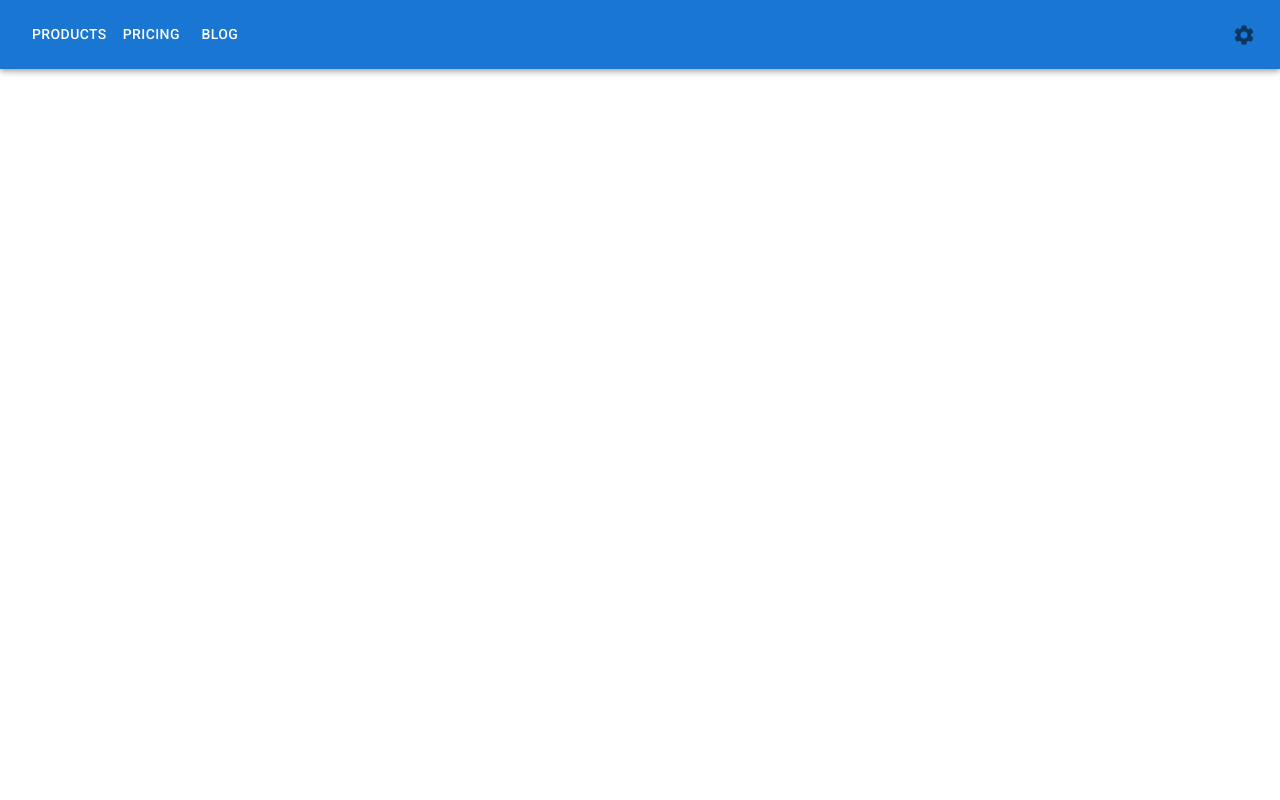
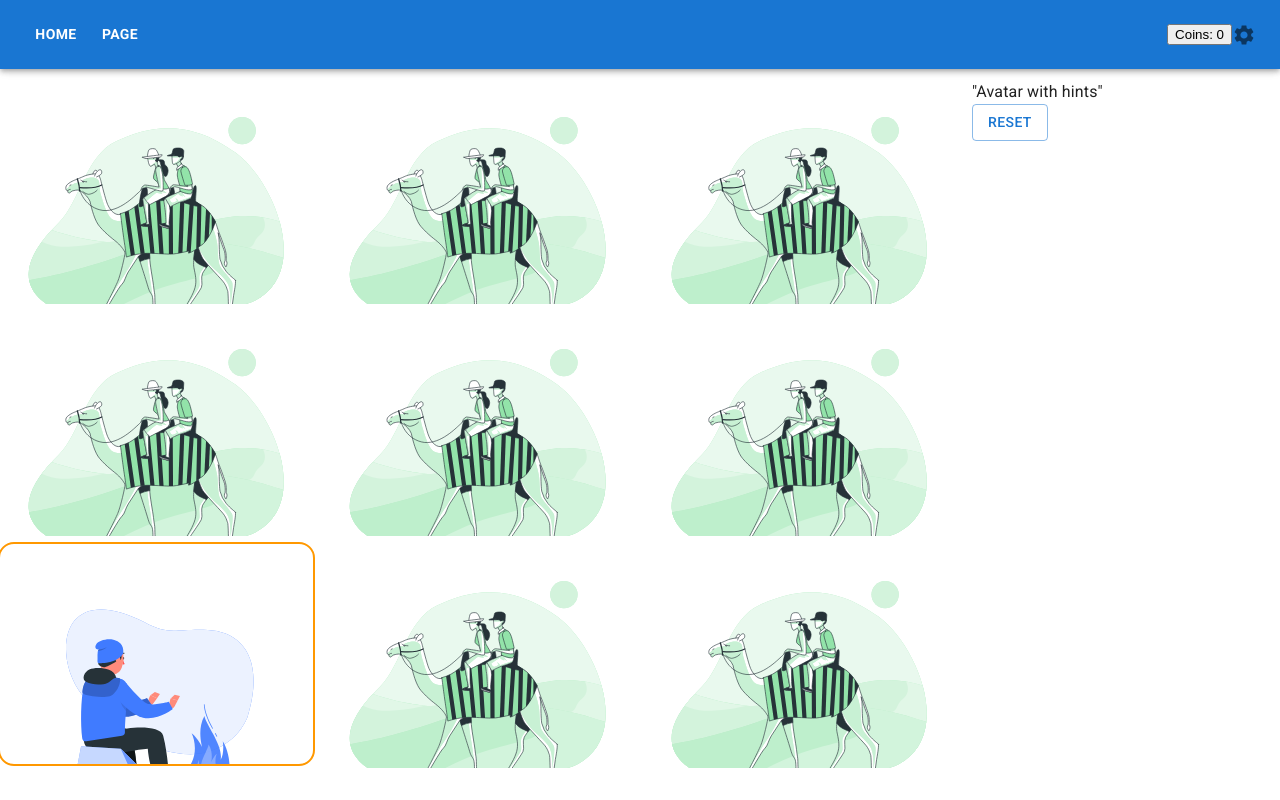
Before and after one commit to vicenteke/redux-portfolio, a React (Create React App) app: page / in a window 1280 px wide. Built offline with nearby package versions, Linux system fonts and the light colour scheme.

Commit message:
Fixed AppBar and a few things of home page

```diff
--- a/src/components/App.tsx
+++ b/src/components/App.tsx
@@ -1,11 +1,12 @@
 import React from 'react';
 import {
-    BrowserRouter as Router,
     Routes,
     Route,
-    Link
+    Link,
+    useNavigate
 } from 'react-router-dom';
 
+import { styled } from '@mui/material/styles';
 import AppBar from '@mui/material/AppBar';
 import Box from '@mui/material/Box';
 import Toolbar from '@mui/material/Toolbar';
@@ -33,15 +34,25 @@ import { Coins } from '../features/coins/Coins';
 import { Rooms } from '../features/rooms/Rooms';
 import Page from '../pages/Page';
 
+// Offset to go under AppBarr
+const Offset = styled('div')(({ theme }) => theme.mixins.toolbar);
+
 function App() {
-    const pages = ['Products', 'Pricing', 'Blog'];
+    // Constants and setup
     const settings = ['Profile', 'Account', 'Dashboard', 'Logout'];
-
+    const pages: object = {
+        'Home': '/',
+        'Page': '/page'
+    }
+    const linkClassName = 'menu-link'
     const drawerWidth = 240
 
+    // Hooks
     const [navOpen, setNavOpen] = React.useState<boolean>(false);
     const [anchorElSettings, setAnchorElSettings] = React.useState<HTMLElement | null>(null);
+    const navigate = useNavigate()
 
+    // Methods
     const toggleNavMenu = (event: React.MouseEvent<HTMLElement>) => {
         setNavOpen(!navOpen);
     };
@@ -56,8 +67,14 @@ function App() {
         setAnchorElSettings(null);
     };
 
+    const navigateAndCloseDrawer = (route: string) => {
+        setNavOpen(false)
+        navigate(route)
+    }
+
+    // App
     return (<>
-        <AppBar position="fixed" sx={{ zIndex: (theme) => theme.zIndex.drawer + 1 }}>
+        <AppBar position="fixed" sx={{ zIndex: (theme) => theme.zIndex.drawer + 1}}>
             <Container maxWidth="xl">
                 <Toolbar disableGutters>
                     <Box sx={{ flexGrow: 1, display: { xs: 'flex', md: 'none' } }}>
@@ -73,18 +90,19 @@ function App() {
                         </IconButton>
                     </Box>
                     <Box sx={{ flexGrow: 1, display: { xs: 'none', md: 'flex' } }}>
-                        {pages.map((page) => (
-                        <Button
-                            key={page}
-                            onClick={handleCloseNavMenu}
-                            sx={{ my: 2, color: 'white', display: 'block' }}
-                        >
-                            {page}
-                        </Button>
-                        ))}
+                        {Object.keys(pages).map((page) => {
+                            return (<Button
+                                key={page}
+                                onClick={handleCloseNavMenu}
+                                sx={{ my: 2, color: 'white', display: 'block' }}
+                            >
+                                <Link to={pages[page as keyof typeof pages]} className={linkClassName}>{page}</Link>
+                            </Button>)
+                        })}
                     </Box>
 
                     <Box sx={{ flexGrow: 0 }}>
+                        <Coins />
                         <Tooltip title="Open settings">
                             <IconButton onClick={handleOpenSettingsMenu} sx={{ p: 0 }}>
                                 <Settings />
@@ -127,16 +145,19 @@ function App() {
             <Toolbar />
             <Box sx={{ overflow: 'auto' }}>
                 <List>
-                    {['Inbox', 'Starred', 'Send email', 'Drafts'].map((text, index) => (
-                    <ListItem key={text} disablePadding>
-                        <ListItemButton>
-                        <ListItemIcon>
-                            {index % 2 === 0 ? <InboxIcon /> : <MailIcon />}
-                        </ListItemIcon>
-                        <ListItemText primary={text} />
+
+                    {Object.keys(pages).map((page) => {
+                        return (<ListItem key={`${page}-drawer`} disablePadding>
+                        {/* <ListItemButton>
+                            <NavLink to={pages[page as keyof typeof pages]}>
+                            <ListItemText primary={page} />
+                            </NavLink>
+                        </ListItemButton> */}
+                        <ListItemButton onClick={() => navigateAndCloseDrawer(pages[page as keyof typeof pages])}>
+                        <ListItemText primary={page} />
                         </ListItemButton>
-                    </ListItem>
-                    ))}
+                        </ListItem>)})
+                    }
                 </List>
                 <Divider />
                 <List>
@@ -153,19 +174,14 @@ function App() {
                 </List>
             </Box>
         </Drawer>}
-    </>);
-
-    return (
-        <Router>
-            <Link to="/">Home</Link>
-            <Link to="/page">Page</Link>
-            <Coins />
+            <Offset sx={{ mb: '16px' }}/>
+            {/* <Link to="/">Home</Link>
+            <Link to="/page">Page</Link> */}
             <Routes>
                 <Route path="/" element={<Rooms />} />
                 <Route path="/page" element={<Page />} />
             </Routes>
-        </Router>
-    );
+    </>);
 }
 
 export default App;
--- a/src/features/rooms/Room.tsx
+++ b/src/features/rooms/Room.tsx
@@ -80,7 +80,7 @@ export function Room({ active, state, page, clickable, roomNumber }: RoomProps)
     if (loadingState === 'loading') {
         return (
             <>
-                <Skeleton variant="rounded" animation="wave" height={270}/>
+                <Skeleton variant="rounded" animation="wave" className='skeleton-room'/>
             </>
         )
     }
--- a/src/features/rooms/Rooms.tsx
+++ b/src/features/rooms/Rooms.tsx
@@ -33,10 +33,14 @@ export function Rooms() {
     const isClickable = (index: number, state: RoomPossibleStates) => {
         // A room is clickable if it's next to the active room
         if (state !== 'notSeen') return true
-        if (activeRoom < 6 && activeRoom === index - 3) return true
-        if (activeRoom > 2 && activeRoom === index + 3) return true
-        if (activeRoom % 3 !== 0 && activeRoom === index + 1) return true
-        if (activeRoom % 3 !== 2 && activeRoom === index - 1) return true
+        if (window.innerWidth > 900) {
+            if (activeRoom < 6 && activeRoom === index - 3) return true
+            if (activeRoom > 2 && activeRoom === index + 3) return true
+            if (activeRoom % 3 !== 0 && activeRoom === index + 1) return true
+            if (activeRoom % 3 !== 2 && activeRoom === index - 1) return true
+        } else {
+            if (activeRoom === index - 1 || activeRoom === index + 1) return true
+        }
         return false
     }
 
--- a/src/index.tsx
+++ b/src/index.tsx
@@ -3,10 +3,12 @@ import { createRoot } from 'react-dom/client';
 
 import { Provider } from 'react-redux';
 import { PersistGate } from 'redux-persist/integration/react'
-import { store, persistor } from './app/store';
+
+import { BrowserRouter as Router } from 'react-router-dom';
 
 import CssBaseline from '@mui/material/CssBaseline';
 
+import { store, persistor } from './app/store';
 import App from './components/App';
 import reportWebVitals from './reportWebVitals';
 // import './index.css';
@@ -21,7 +23,9 @@ root.render(
         <CssBaseline />
         <Provider store={store}>
             <PersistGate loading={null} persistor={persistor}>
-                <App />
+                <Router>
+                    <App />
+                </Router>
             </PersistGate>
         </Provider>
     </React.StrictMode>
--- a/src/style/style.sass
+++ b/src/style/style.sass
@@ -4,9 +4,6 @@ body
     margin: 0
     -webkit-font-smoothing: antialiased
     -moz-osx-font-smoothing: grayscale
-
-a
-    margin-right: 20px
 
 .avatar
     @media (max-width: 900px)
@@ -15,18 +12,28 @@ a
         left: 0
         width: 100vw
         z-index: 100
-        max-height: 30vh
+        // max-height: 30vh
+        height: 30vh
+        background: linear-gradient(0deg, white 0%, rgba(255, 255, 255, .8) 50%, transparent 100%)
 
 .home-content-body
     margin: auto
     @media (min-width: 1350px)
         max-width: 1350px
 
+.skeleton-room
+    height: 28vh !important
+
 .room-btn
-    height: 30vh
+    @extend .skeleton-room
     overflow: hidden
     border-radius: 16px
 
 .room-btn-active
     border: 2px solid $warning-light-color
     margin: -2px
+
+.menu-link
+    color: white
+    text-decoration: none
+    font-weight: bold
```
